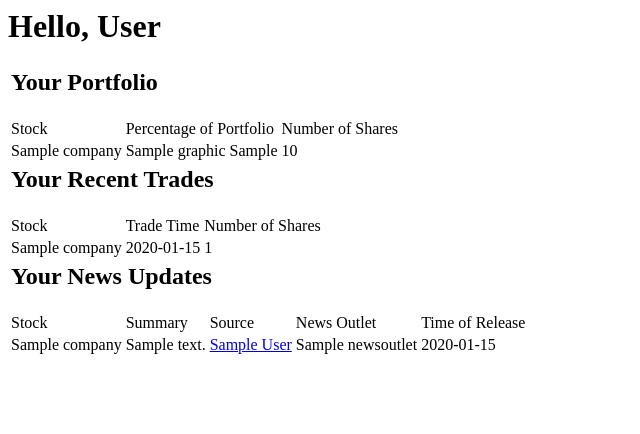
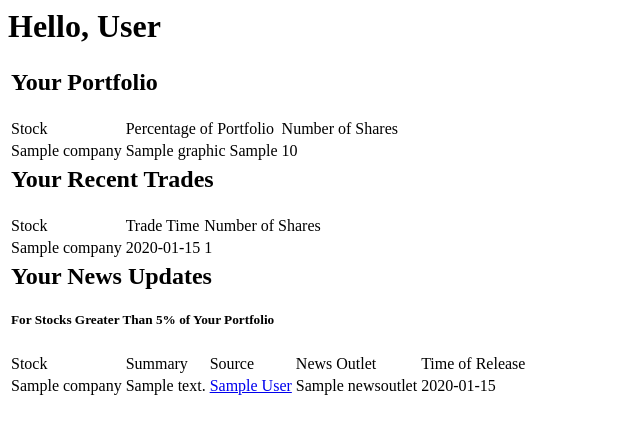
Before and after one commit to andyikchu/insightproject, a Python web app: template webapp/flask/app/templates/user.html in a window 1280 px wide. Shown: the top 434 px of the page, without its empty margins (0-640 px from the left). Run offline with Jinja, Linux system fonts and the light colour scheme; the template is opened without the code that fills it: most values are stand-ins (such as "Sample title", 1, 10 or a date in 2020); some libraries are stand-ins or nearby versions.

Commit message:
hard code contact_limit in UI until support for user defined limits become available

```diff
--- a/webapp/flask/app/templates/user.html
+++ b/webapp/flask/app/templates/user.html
@@ -87,6 +87,11 @@ $(function() {
 	<tr>
 		<td colspan=5>
 			<h2>Your News Updates</h2>
+			{% if user > 10 %}
+			<h5>For Stocks Greater Than 10% of Your Portfolio</h5>
+			{% else %}
+			<h5>For Stocks Greater Than 5% of Your Portfolio</h5>
+			{% endif %}
 		</td>
 	</tr>
 	<tr>
```
